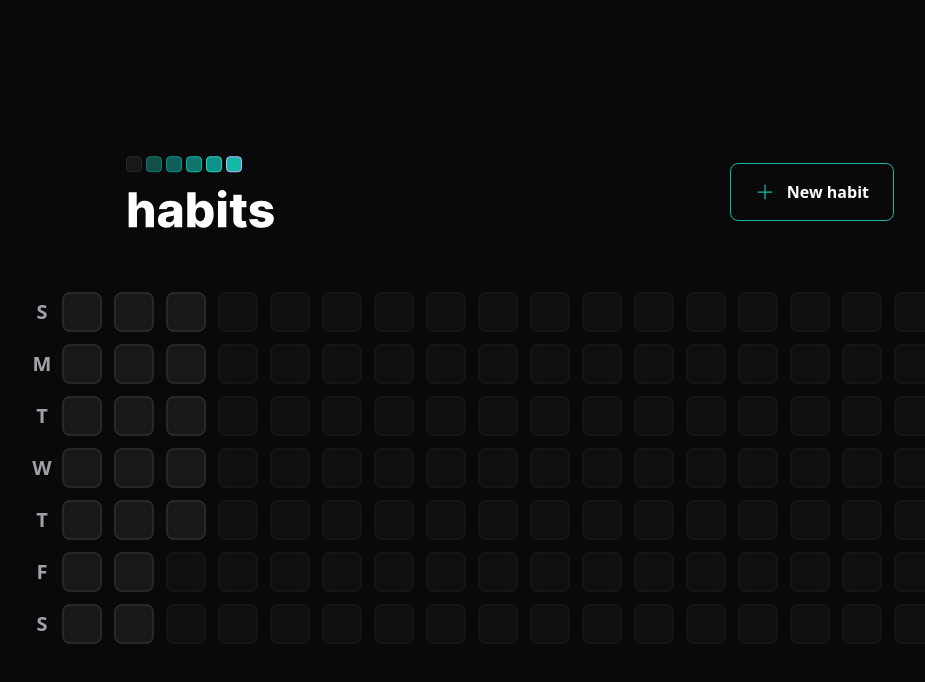
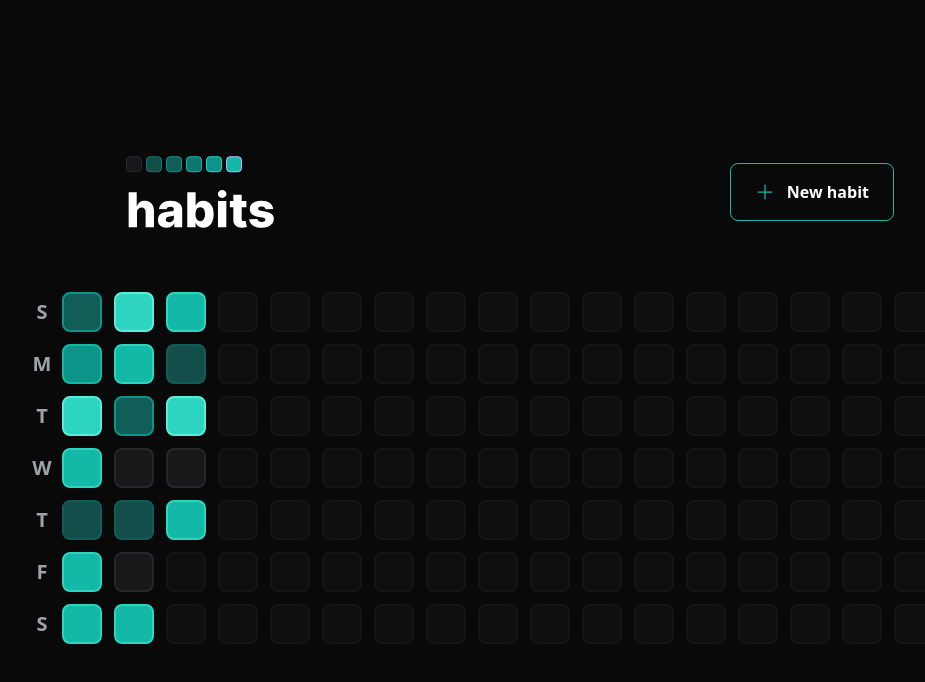
Before and after one commit to MariaGabrielaReis/nlw-11-setup-web, a React (Vite) app: page / in a window 1280 px wide. Shown: the top 682 px of the page, without its empty margins (130-1055 px from the left). Built offline with nearby package versions, Linux system fonts and the light colour scheme.

Commit message:
feat: custom habit day color by progress

```diff
--- a/package.json
+++ b/package.json
@@ -12,6 +12,7 @@
     "@radix-ui/react-dialog": "^1.0.2",
     "@radix-ui/react-popover": "^1.0.3",
     "@radix-ui/react-progress": "^1.0.1",
+    "clsx": "^1.2.1",
     "dayjs": "^1.11.7",
     "phosphor-react": "^1.4.1",
     "react": "^18.2.0",
--- a/src/components/HabitDay.tsx
+++ b/src/components/HabitDay.tsx
@@ -1,17 +1,40 @@
 import * as Popover from '@radix-ui/react-popover';
+import clsx from 'clsx';
 import { ProgressBar } from './ProgressBar';
 
-export function HabitDay() {
+interface HabitDayProps {
+  amount: number;
+  completed: number;
+}
+
+export function HabitDay(props: HabitDayProps) {
+  const completedPercentage = Math.round(
+    (props.completed / props.amount) * 100
+  );
+
   return (
     <Popover.Root>
-      <Popover.Trigger className="w-10 h-10 bg-zinc-900 border-2 border-zinc-800 rounded-lg" />
+      <Popover.Trigger
+        className={clsx('w-10 h-10 border-2 rounded-lg', {
+          'bg-zinc-900 border-zinc-800': completedPercentage === 0,
+          'bg-teal-900 border-teal-800':
+            completedPercentage > 0 && completedPercentage < 20,
+          'bg-teal-800 border-teal-600':
+            completedPercentage >= 20 && completedPercentage < 40,
+          'bg-teal-600 border-teal-500':
+            completedPercentage >= 40 && completedPercentage < 60,
+          'bg-teal-500 border-teal-400':
+            completedPercentage >= 60 && completedPercentage < 80,
+          'bg-teal-400 border-teal-300': completedPercentage >= 80,
+        })}
+      />
 
       <Popover.Portal>
         <Popover.Content className="min-w-[320px] p-6 rounded-2xl bg-zinc-900 flex flex-col">
           <span className="font-semibold text-zinc-400">Friday</span>
           <span className="mt-1 font-bold leading-tight text-3xl">20/01</span>
 
-          <ProgressBar progress={25} />
+          <ProgressBar progress={completedPercentage} />
 
           <Popover.Arrow height={8} width={16} className="fill-zinc-900" />
         </Popover.Content>
--- a/src/components/SummaryTable.tsx
+++ b/src/components/SummaryTable.tsx
@@ -24,7 +24,13 @@ export function SummaryTable() {
 
       <div className="grid grid-rows-7 grid-flow-col gap-3">
         {summaryDates.map(date => {
-          return <HabitDay key={date.toString()} />;
+          return (
+            <HabitDay
+              key={date.toString()}
+              amount={6}
+              completed={Math.round(Math.random() * 5)}
+            />
+          );
         })}
 
         {amountOfDaysToFill > 0 &&
```
Also changed, not shown: 1 other file (tests, documents, lock files or other folders).
